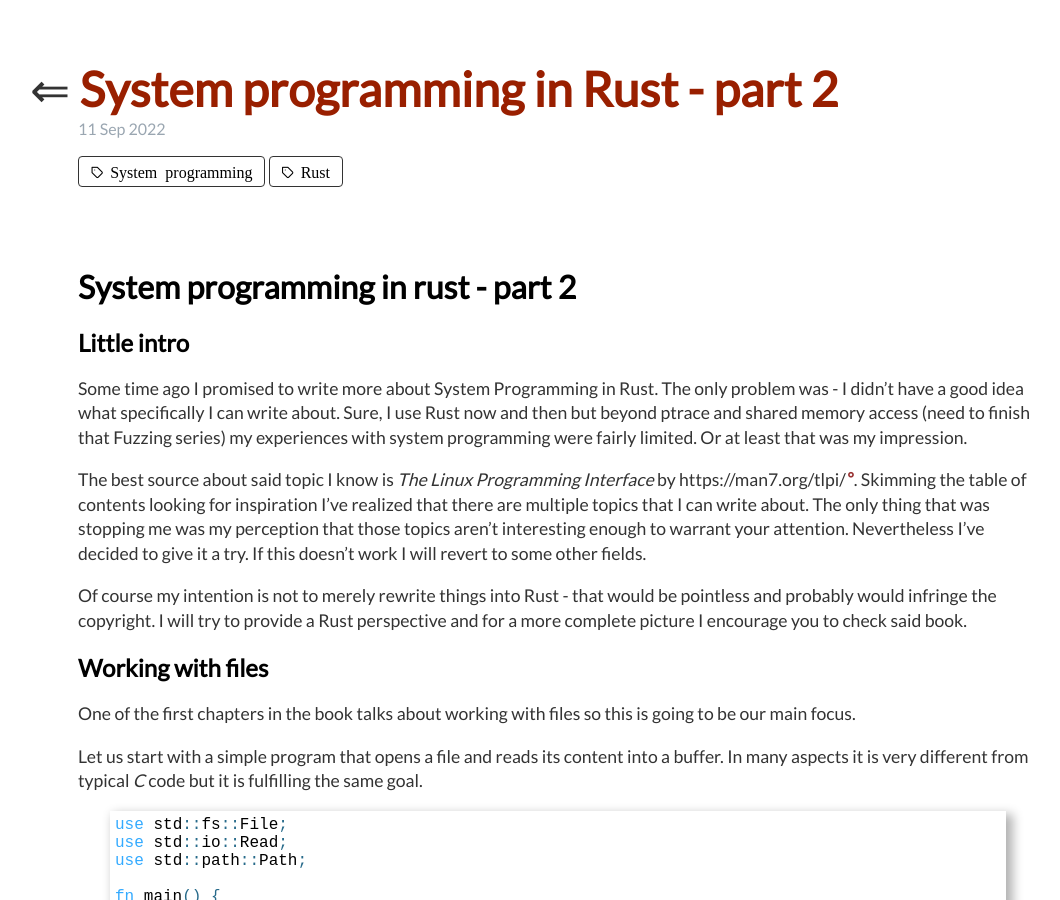
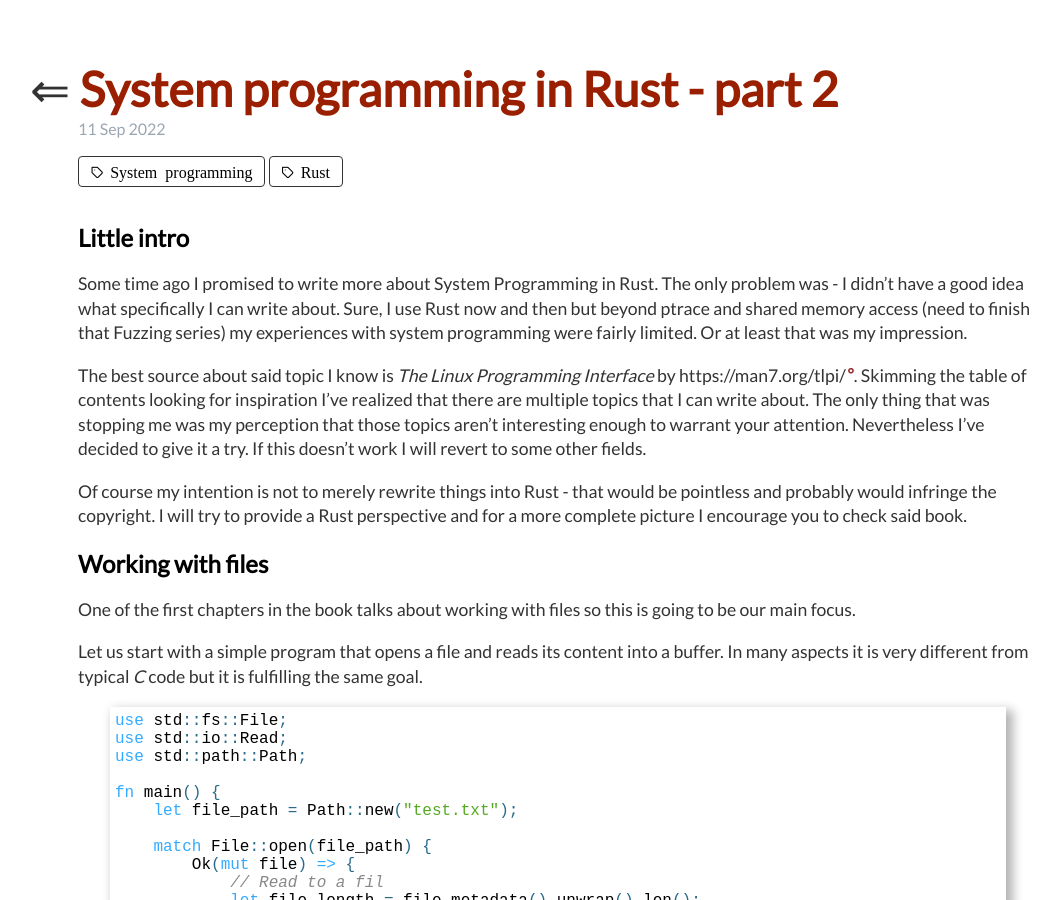
Before and after one commit to carstein/carstein.github.io, a Jekyll site: the page built from _posts/2022-09-11-rust-system-programming-3.md, in a window 1280 px wide and 900 px high. Shown: the whole window, without its empty margins (82-1142 px from the left). Built offline with Jekyll 4.4.1, drawn with Linux system fonts in a browser that asks for light colours; some web fonts are replaced; a style sheet for code colours, icons or effects is not loaded.

Commit message:
Removing double title

```diff
--- a/_posts/2022-09-11-rust-system-programming-3.md
+++ b/_posts/2022-09-11-rust-system-programming-3.md
@@ -6,8 +6,6 @@
 - System programming
 - Rust
 ---
-
-# System programming in rust - part 2
 
 ## Little intro
 
```
